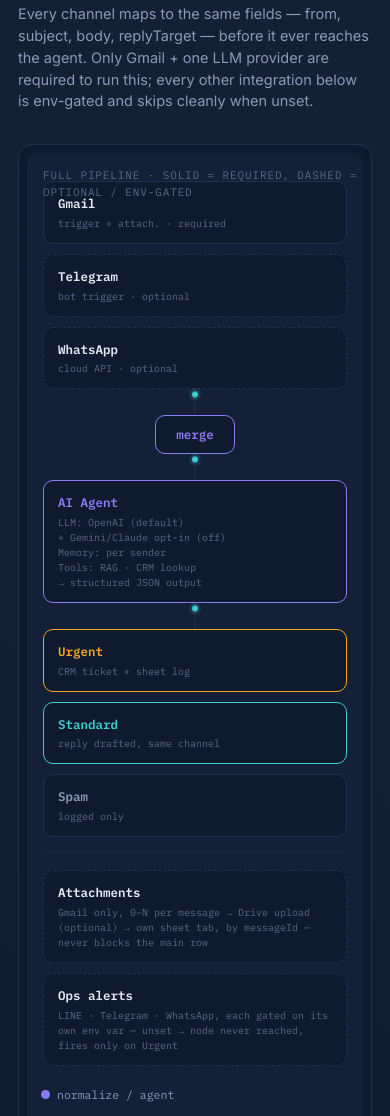
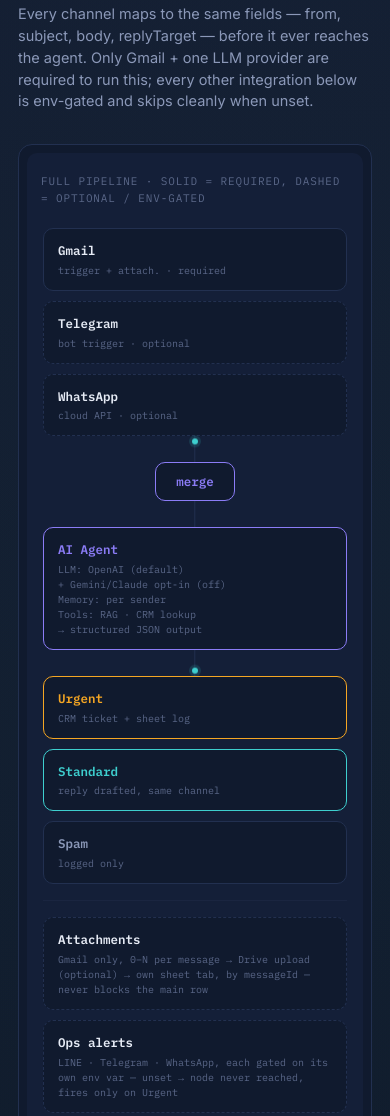
Before and after one commit to allocsys/n8n-agentic-ops, a plain HTML site: page docs/index.html in a window 390 px wide. Shown: the part 723-1839 px from the top of the page. Drawn offline with Linux system fonts and the light colour scheme.

Commit message:
Fix mobile flow diagram: (1) the vertical flow-dot animation was landing on its invisible (opacity:0) end-frame under prefers-reduced-motion, which many phones enable automatically in battery saver — same effective symptom as 'won't animate'; give it a static-but-visible fallback instead. (2) the absolutely-positioned panel label was overlapping the first node when it wrapped to multiple lines on narrow screens — make it a normal in-flow block on mobile so it always pushes content down instead of floating over it.

```diff
--- a/docs/index.html
+++ b/docs/index.html
@@ -225,11 +225,19 @@
     box-shadow:0 0 0 3px rgba(62,207,207,0.15);
     animation:flowDown 2.2s ease-in-out infinite;
   }
+  .flow-dot.d2{animation-delay:0.6s;}
+  .flow-dot.d3{animation-delay:1.2s;}
   @keyframes flowDown{
     0%{transform:translateY(-11px); opacity:0;}
     18%{opacity:1;}
     82%{opacity:1;}
     100%{transform:translateY(11px); opacity:0;}
+  }
+  @media (prefers-reduced-motion: reduce){
+    /* the generic *{animation-duration:0.001s} rule above would otherwise snap
+       this dot onto its opacity:0 end-frame and leave it permanently invisible
+       instead of just static — keep it visible and simply non-animating */
+    .flow-dot{animation:none !important; opacity:1 !important; transform:none !important;}
   }
   .flow-side-notes{display:flex; flex-direction:column; gap:10px; margin-top:16px;}
   .copy{
@@ -284,7 +292,11 @@
 
     .flow-desktop{display:none;}
     .mobile-flow{display:block;}
-    .mobile-flow .panel-inner{overflow-x:visible; padding:22px 14px 14px;}
+    .mobile-flow .panel-inner{overflow-x:visible; padding:20px 14px 16px;}
+    .mobile-flow .panel-label{
+      position:static; display:block;
+      margin:0 0 16px; line-height:1.5;
+    }
     .flow-node{padding:12px 14px;}
     .flow-node-sub{font-size:10px;}
     .flow-side-notes{border-top:1px solid var(--line-soft); padding-top:16px;}
@@ -460,20 +472,20 @@
             </div>
           </div>
 
-          <div class="flow-connector"><div class="flow-dot"></div></div>
+          <div class="flow-connector"><div class="flow-dot d1"></div></div>
 
           <div class="flow-node merge">
             <div class="flow-node-title">merge</div>
           </div>
 
-          <div class="flow-connector"><div class="flow-dot"></div></div>
+          <div class="flow-connector"><div class="flow-dot d2"></div></div>
 
           <div class="flow-node agent">
             <div class="flow-node-title">AI Agent</div>
             <div class="flow-node-sub">LLM: OpenAI (default)<br>+ Gemini/Claude opt-in (off)<br>Memory: per sender<br>Tools: RAG · CRM lookup<br>→ structured JSON output</div>
           </div>
 
-          <div class="flow-connector"><div class="flow-dot"></div></div>
+          <div class="flow-connector"><div class="flow-dot d3"></div></div>
 
           <div class="flow-group outcomes">
             <div class="flow-node outcome-urgent">
```
